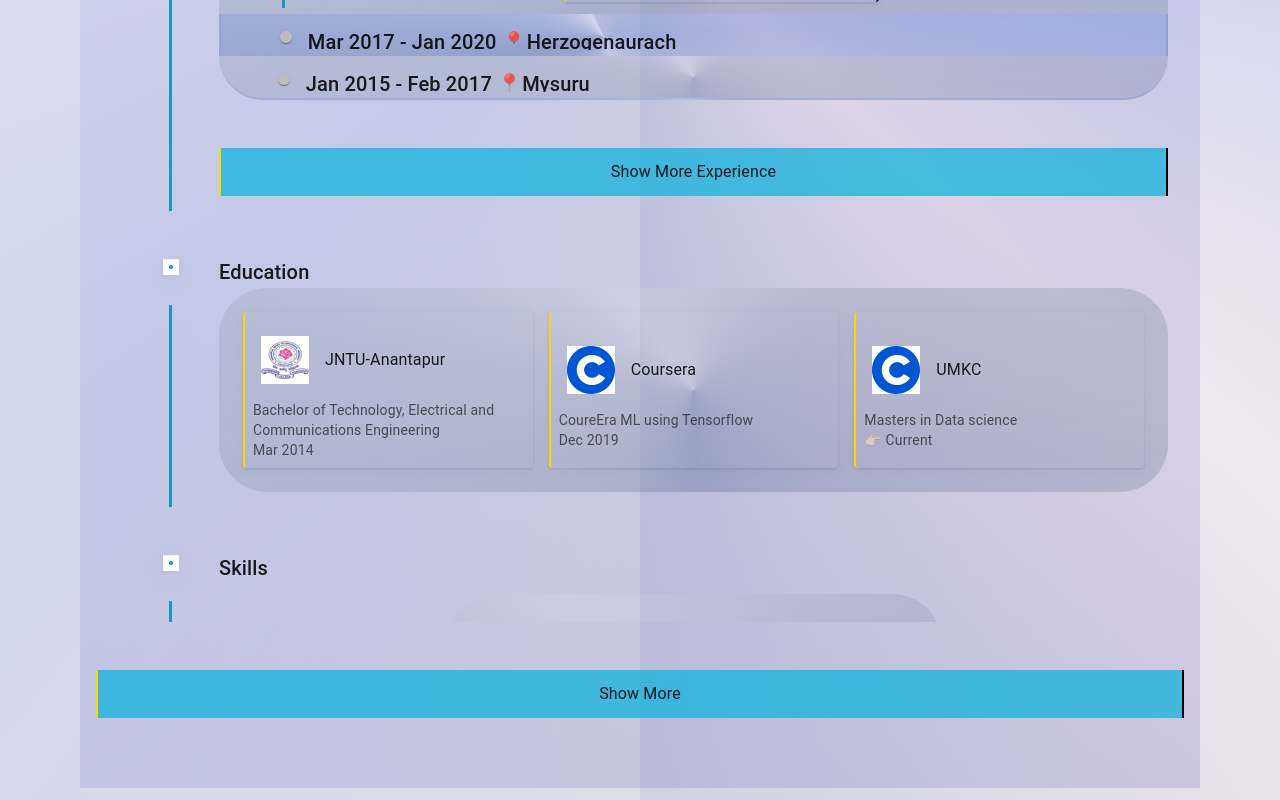
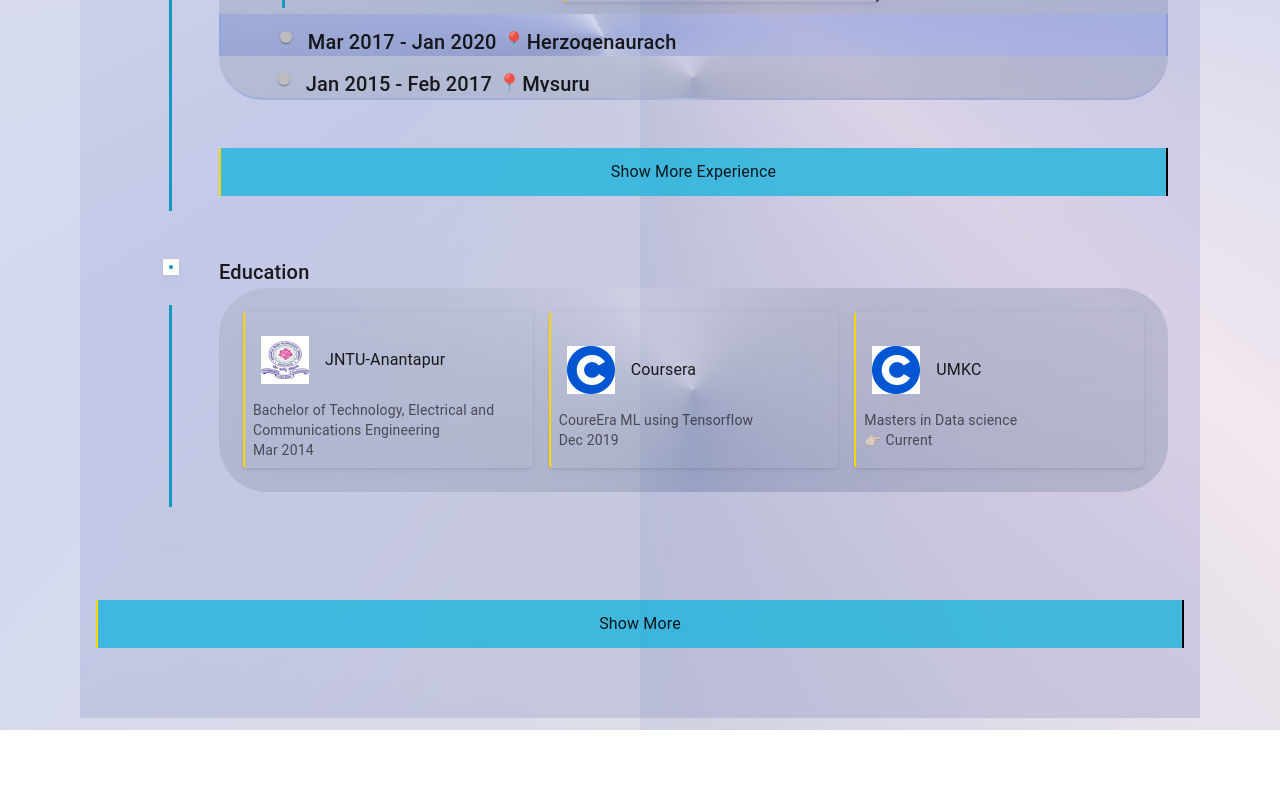
Before and after one commit to eabhijith/personal, a React (Create React App) app: page / in a window 1280 px wide. Shown: the part 960-1760 px from the top of the page. After the commit the page ends 1690 px from the top, so only its background shows below. Built offline with nearby package versions, Linux system fonts and the light colour scheme.

Commit message:
updating Timeline

```diff
--- a/src/Components/Timeline/Timeline.tsx
+++ b/src/Components/Timeline/Timeline.tsx
@@ -239,7 +239,7 @@ const Timeline = () => {
 
 
 
-        <Collapse in={stateValues.showMore} collapsedSize={100}>
+        <Collapse in={stateValues.showMore} collapsedSize={30}>
           {/* BEGIN : Time line Skills */}
           <TimelineItem>
             <TimelineOppositeContent style={{ flex: 0.001 }} />
```
